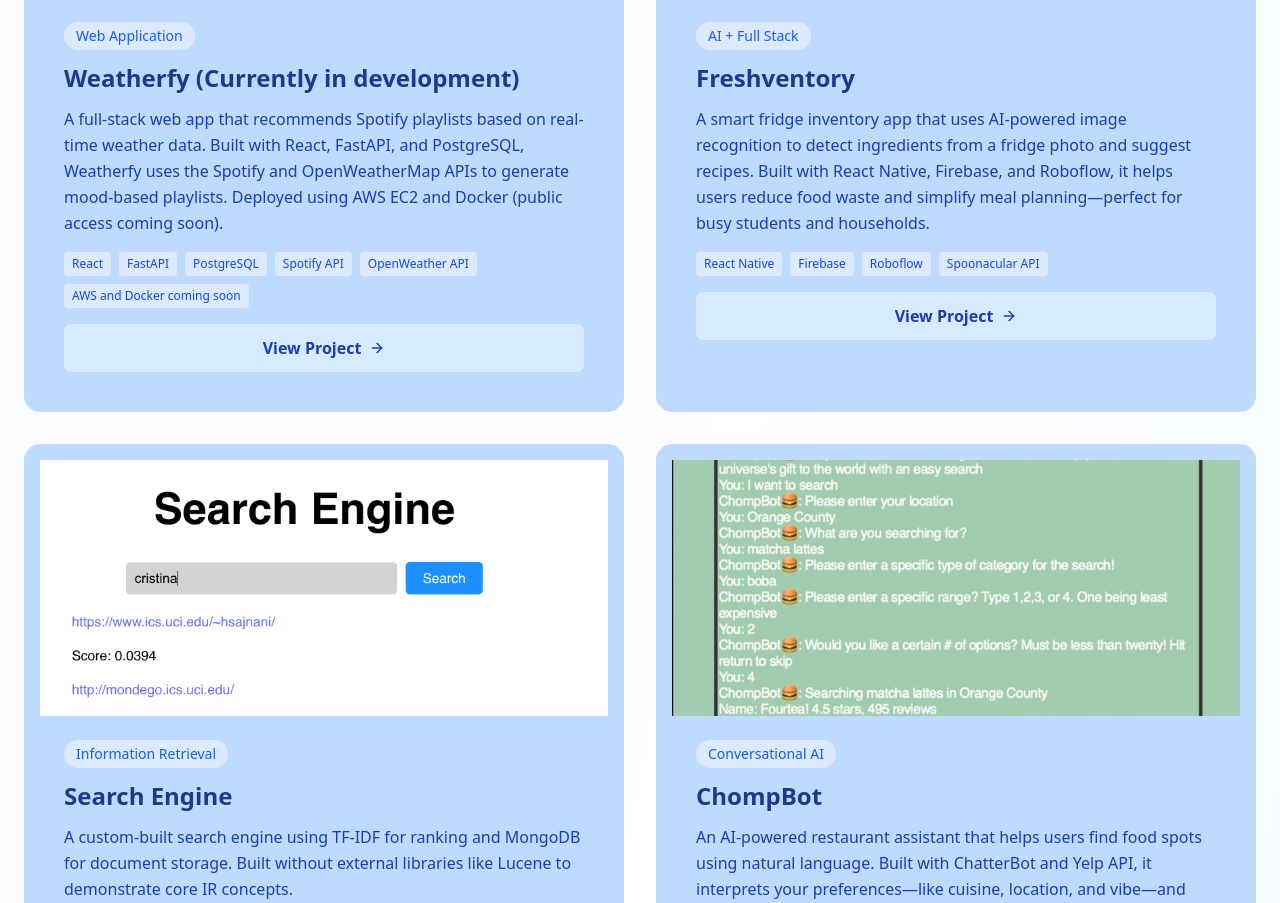
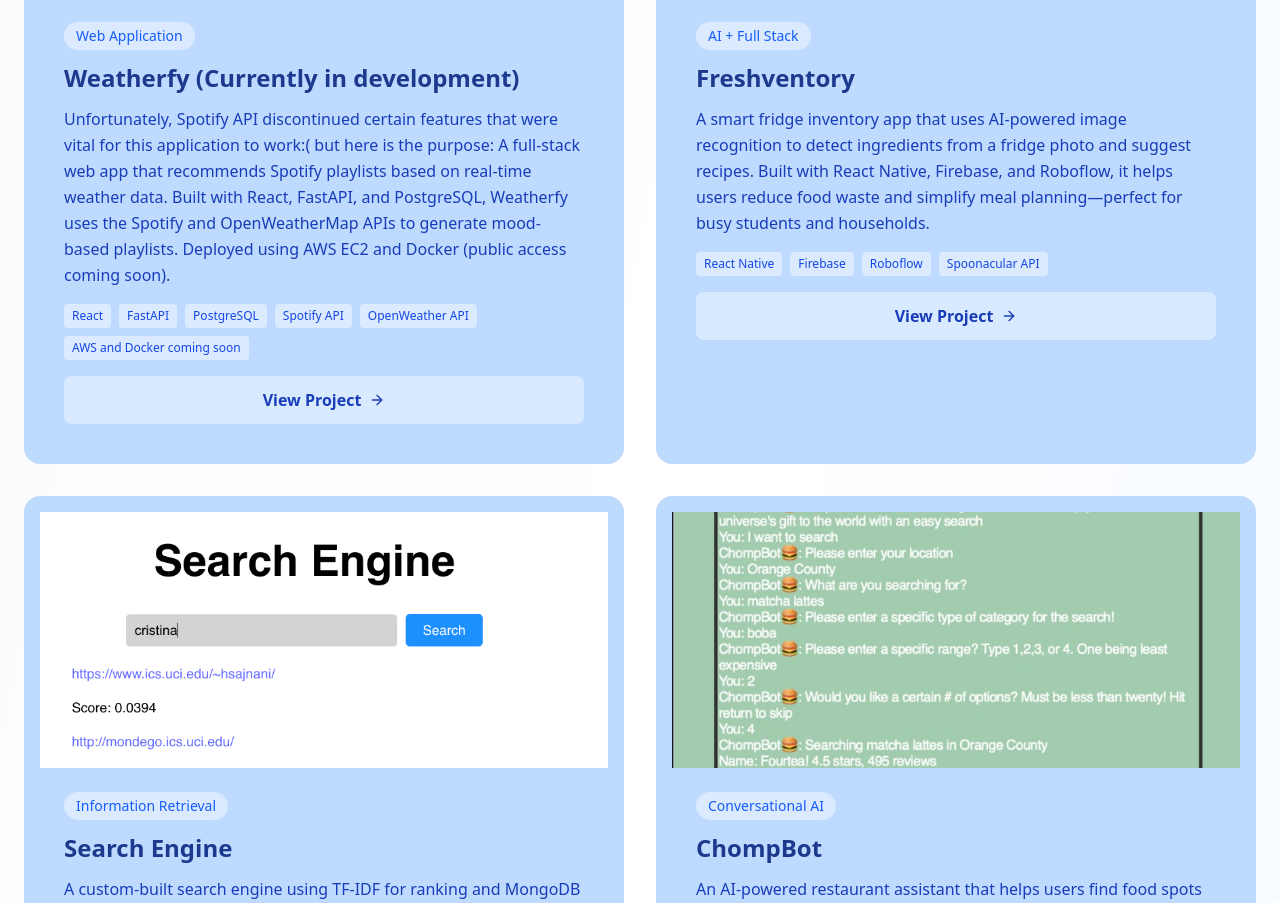
Before and after one commit to sabrinaprc/my-new-portfolio, a React (Vite) app: page / in a window 1280 px wide. Shown: the part 2188-3091 px from the top of the page. Built offline with nearby package versions, Linux system fonts and the light colour scheme.

Commit message:
Updated a project

```diff
--- a/src/components/Projects.jsx
+++ b/src/components/Projects.jsx
@@ -8,7 +8,7 @@ export default function Projects() {
   const projects = [
     {
       title: "Weatherfy (Currently in development)",
-      description: "A full-stack web app that recommends Spotify playlists based on real-time weather data. Built with React, FastAPI, and PostgreSQL, Weatherfy uses the Spotify and OpenWeatherMap APIs to generate mood-based playlists. Deployed using AWS EC2 and Docker (public access coming soon).",
+      description: "Unfortunately, Spotify API discontinued certain features that were vital for this application to work:( but here is the purpose: A full-stack web app that recommends Spotify playlists based on real-time weather data. Built with React, FastAPI, and PostgreSQL, Weatherfy uses the Spotify and OpenWeatherMap APIs to generate mood-based playlists. Deployed using AWS EC2 and Docker (public access coming soon).",
       image: "./images/weatherfy.png",
       tech: ["React", "FastAPI", "PostgreSQL", "Spotify API", "OpenWeather API", "AWS and Docker coming soon"],
       category: "Web Application",
```
